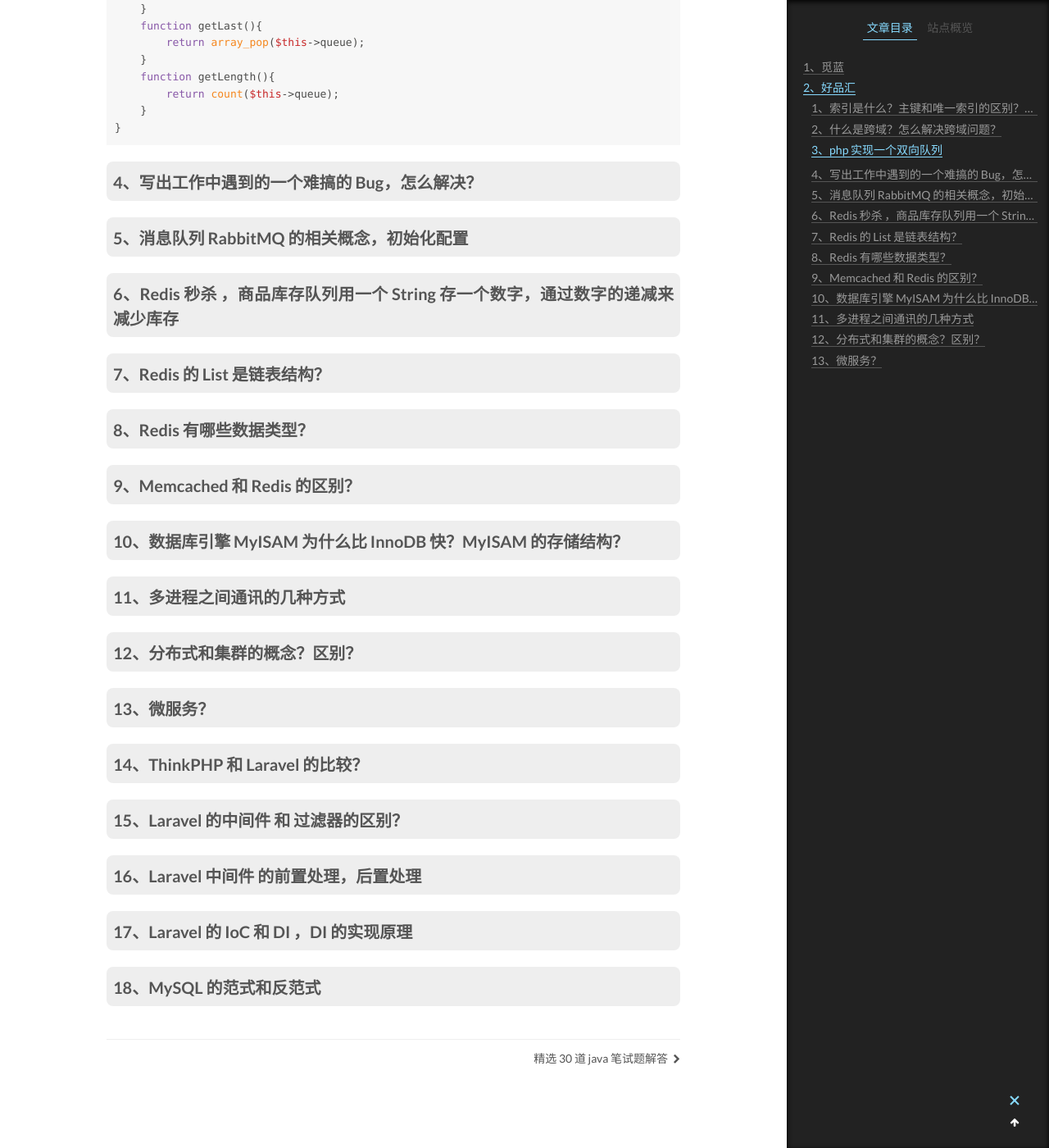
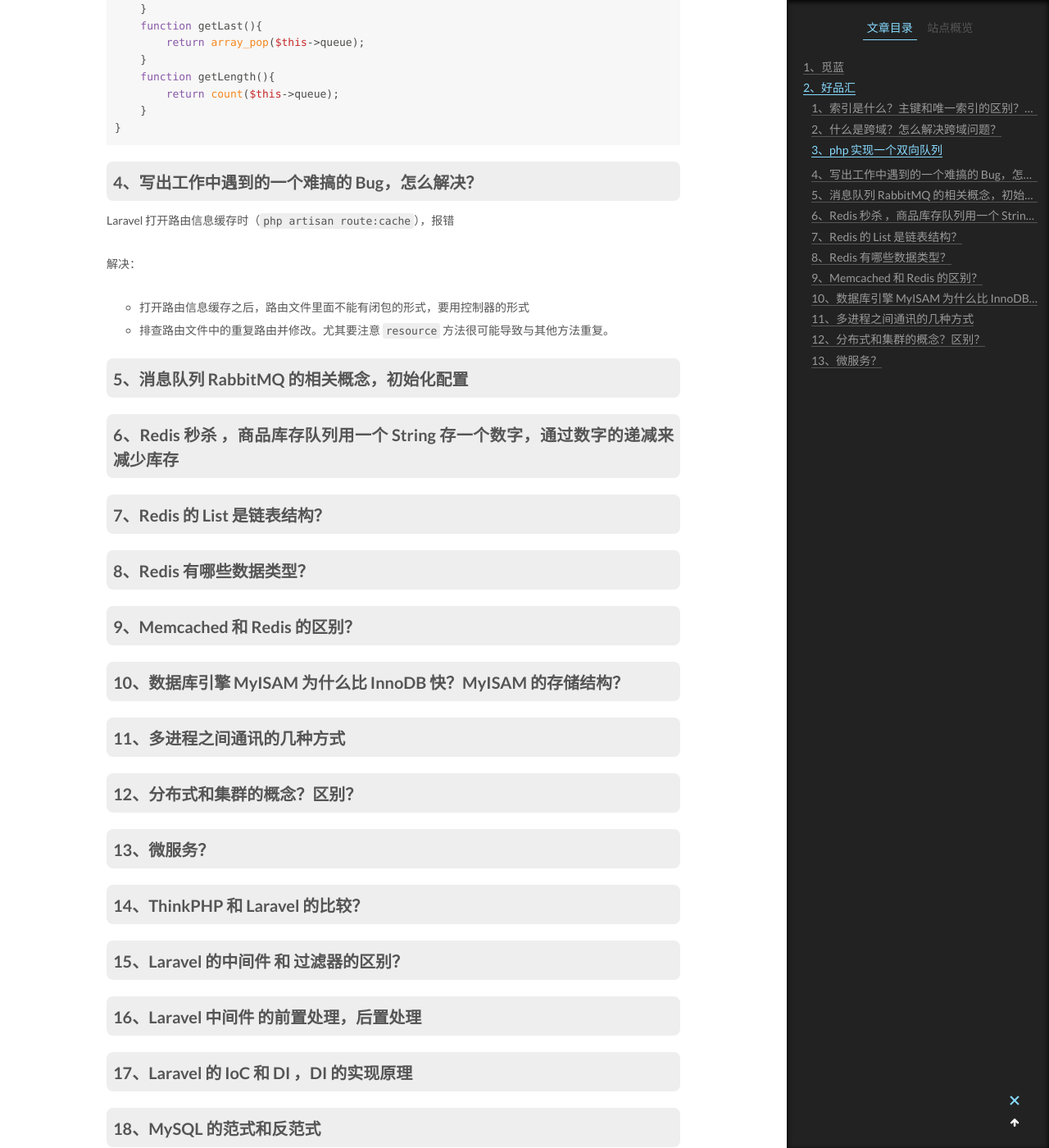
Before and after one commit to nnngu/LearningNotes, a Jekyll site: the page built from _posts/2018-06-05-PHP 面试题收集.md, in a window 1280 px wide and 1400 px high, scrolled down 5801 px. Shown: the whole window at 82% size. Built offline with Jekyll 4.4.1, drawn with Linux system fonts in a browser that asks for light colours.

Commit message:
修改文件: _posts/2018-06-05-PHP 面试题收集.md

```diff
--- a/_posts/2018-06-05-PHP 面试题收集.md
+++ b/_posts/2018-06-05-PHP 面试题收集.md
@@ -208,9 +208,16 @@ class Deque {
 
 ### 4、写出工作中遇到的一个难搞的 Bug，怎么解决？
 
+Laravel 打开路由信息缓存时（`php artisan route:cache`），报错
+
+解决：
+
+- 打开路由信息缓存之后，路由文件里面不能有闭包的形式，要用控制器的形式
+- 排查路由文件中的重复路由并修改。尤其要注意 `resource` 方法很可能导致与其他方法重复。
+
+### 5、消息队列 RabbitMQ 的相关概念，初始化配置
 
 
-### 5、消息队列 RabbitMQ 的相关概念，初始化配置
 
 ### 6、Redis 秒杀 ，商品库存队列用一个 String 存一个数字，通过数字的递减来减少库存
 
```
